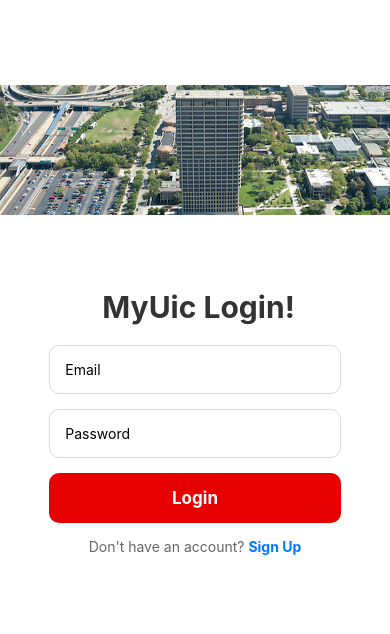
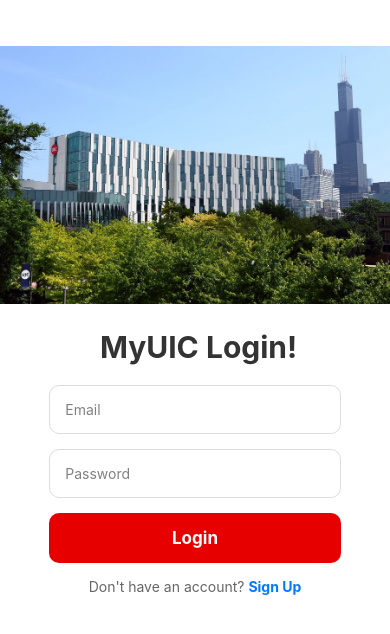
Before and after one commit to RickyTheCoder/myUIC, a React Native app in the folder frontend/: screen / in a window 390 px wide. Shown: the top 634 px of the page. Built offline with nearby package versions, Linux system fonts and the light colour scheme.

Commit message:
corrected login page

```diff
--- a/frontend/App.js
+++ b/frontend/App.js
@@ -1,5 +1,5 @@
 import React, { useState } from 'react';
-import { View, Text, TextInput, TouchableOpacity, StyleSheet, ImageBackground } from 'react-native';
+import { View, Text, StatusBar, TextInput, Image, TouchableOpacity, StyleSheet, ImageBackground, ScrollView } from 'react-native';
 import backgroundImage from './image.png';
 
 
@@ -14,13 +14,14 @@
       resizeMode="contain"
     >
       <View style={styles.container}>
-        <Text style={styles.title}> MyUic Login!</Text>
+        <Text style={styles.title}> MyUIC Login!</Text>
 
         <TextInput
           style={styles.input}
           placeholder="Email"
           value={email}
           onChangeText={setEmail}
+          placeholderTextColor="grey"
         />
 
         <TextInput
@@ -28,6 +29,7 @@
           placeholder="Password"
           value={password}
           onChangeText={setPassword}
+          placeholderTextColor="grey"
           secureTextEntry
         />
 
@@ -46,10 +48,12 @@
 const styles = StyleSheet.create({
   background: {
     flex: 1,
-    height: 300,
+    backgroundColor: 'white',
+    height: 350,
     width: null,
     justifyContent: 'center',
     alignItems: 'center',
+    // marginTop: 5,
   },
   container: {
     backgroundColor: 'rgba(255, 255, 255, 0.85)',
@@ -57,6 +61,7 @@
     borderRadius: 19,
     alignItems: 'center',
     width: '85%',
+    marginTop: 80,
   },
   title: {
     fontSize: 30,
```
Also changed, not shown: frontend/image.png, 1 other file (tests, documents, lock files or other folders).
